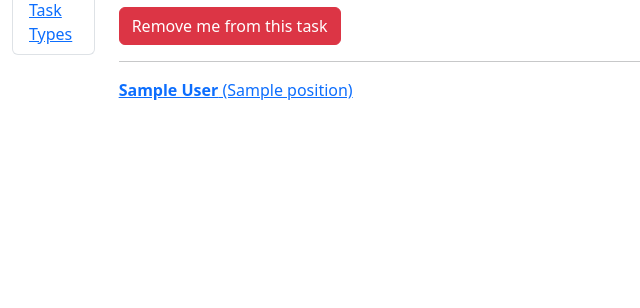
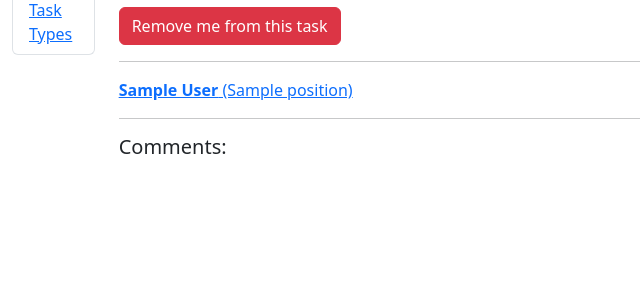
Before and after one commit to Qbusik/task-flow, a Django app: page /tasks/1/ in a window 1280 px wide. Shown: the part 374-682 px from the top of the page, without its empty margins (0-640 px from the left). Run offline with Django 5.2, Linux system fonts and the light colour scheme; a user stored in the database is signed in; tables that the repository leaves empty hold one stand-in row (values such as "Sample post").

Commit message:
add author to comment model

```diff
--- a/hub/models.py
+++ b/hub/models.py
@@ -73,6 +73,11 @@ class Comment(models.Model):
         on_delete=models.CASCADE,
         related_name="comments"
     )
+    author = models.ForeignKey(
+        Worker,
+        on_delete=models.CASCADE,
+        related_name="comments"
+    )
 
     def __str__(self):
         return f"Comment on task: {self.task.name}"
--- a/templates/hub/task_detail.html
+++ b/templates/hub/task_detail.html
@@ -36,4 +36,12 @@
       <p>No workers assigned to this task!</p>
     {% endfor %}
   </div>
+  <hr>
+  <h5>Comments:</h5>
+  {% for comment in task.comments.all %}
+
+    {% empty %}
+    No comments!
+  {% endfor %}
+
 {% endblock %}
```
Also changed, not shown: hub/migrations/0003_comment_author.py (added).
